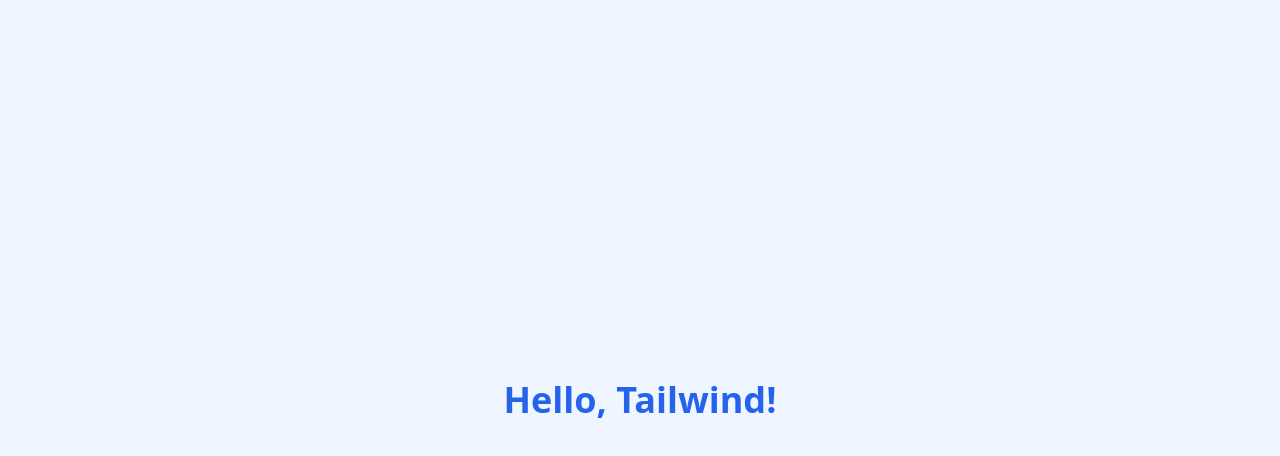
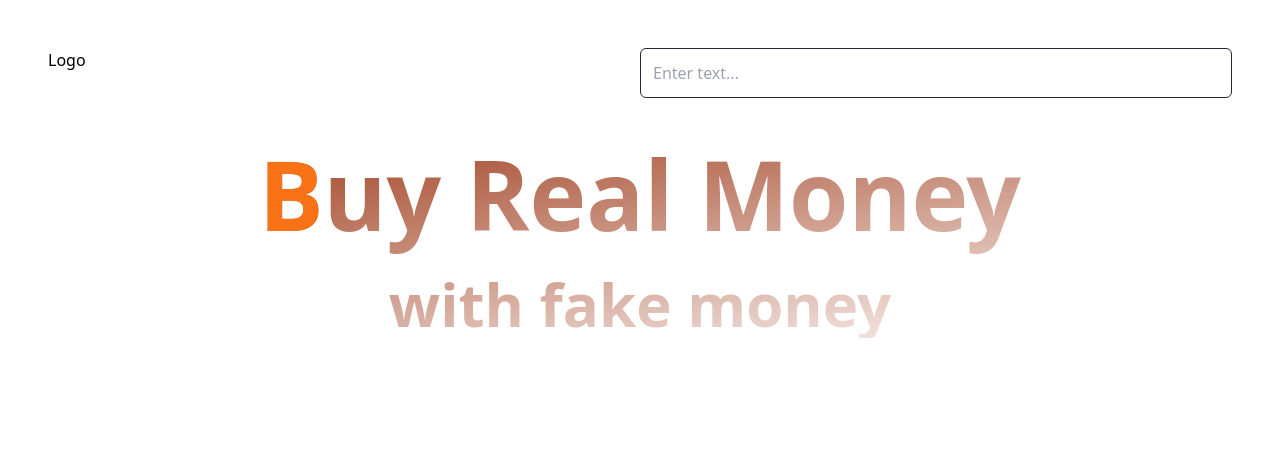
Before and after one commit to mehedii-hasann-00/crypto-explorer, a React (Create React App) app in the folder frontend/: page / in a window 1280 px wide. Shown: the top 456 px of the page. Built offline with nearby package versions, Linux system fonts and the light colour scheme; no server answers; the HTML template or start-up script is replaced by a standard one.

Commit message:
coinmarketcap api data fetch

```diff
--- a/frontend/src/App.js
+++ b/frontend/src/App.js
@@ -1,9 +1,31 @@
 
-import React,{useState,useEffect} from "react";
+import React, { useState, useEffect } from "react";
+import Navbar from "./components/Navbar.js"
 function App() {
+  useEffect(() => {
+    get_coins()
+  }, [])
+
+  const get_coins = async () => {
+
+    let response = await fetch('http://localhost:5000/get');
+    // console.log(response);
+    response = await response.json();
+    console.log(response);
+  }
+
   return (
-    <div className="min-h-screen bg-blue-50 flex items-center justify-center">
-      <h1 className="text-4xl font-bold text-blue-600">Hello, Tailwind!</h1>
+    <div className="mt-2 mx-2 md:mx-4 md:mt-6 lg:mt-8 lg:mx-12 color-grey">
+      <Navbar />
+      <div className="text-center my-2 lg:my-12">
+        <h1 className=" text-2xl md:text-4xl lg:text-8xl font-bold bg-gradient-to-br from-orange-800 to-white-800 bg-clip-text text-transparent">
+          <span className="text-orange-500">B</span>uy Real Money <br />
+          <span className="text-2xl lg:text-6xl">with fake money</span>
+        </h1>
+      </div>
+      <div>
+
+      </div>
     </div>
   );
 }
--- a/frontend/src/components/Navbar.js
+++ b/frontend/src/components/Navbar.js
@@ -0,0 +1,23 @@
+import React,{useState} from 'react'
+
+const Navbar = () => {
+    const [isHover, setIsHover] = useState(false);
+  return (
+      <div class="grid grid-cols-2 mb-2 lg:my-12">
+        <div className=''>
+            <h1>Logo</h1>
+        </div>
+        <div>
+            <div className={`${isHover ? "relative" : ""}`}>
+                <input onMouseEnter={()=>setIsHover(true)} onMouseOut={()=>setIsHover(false)} type="text" placeholder="Enter text..." class="w-full p-3 border border-gray-800 rounded-md focus:outline-none focus:ring-2 relative z-20" />
+                {isHover ?
+                <div class="absolute inset-0 bg-gradient-to-r from-blue-800 via-pink-800 to-cyan-800 hover:from-indigo-600 hover:to-cyan-600 blur-md rounded-lg"></div>
+                : ""}
+            </div>
+
+        </div>
+      </div>
+  )
+}
+
+export default Navbar
--- a/package.json
+++ b/package.json
@@ -12,10 +12,10 @@
   "license": "ISC",
   "description": "",
   "dependencies": {
+    "axios": "^1.11.0",
     "concurrently": "^9.2.0",
     "cors": "^2.8.5",
     "express": "^5.1.0"
   },
   "type": "module"
-
 }
```
Also changed, not shown: 2 other files (tests, documents, lock files or other folders).
